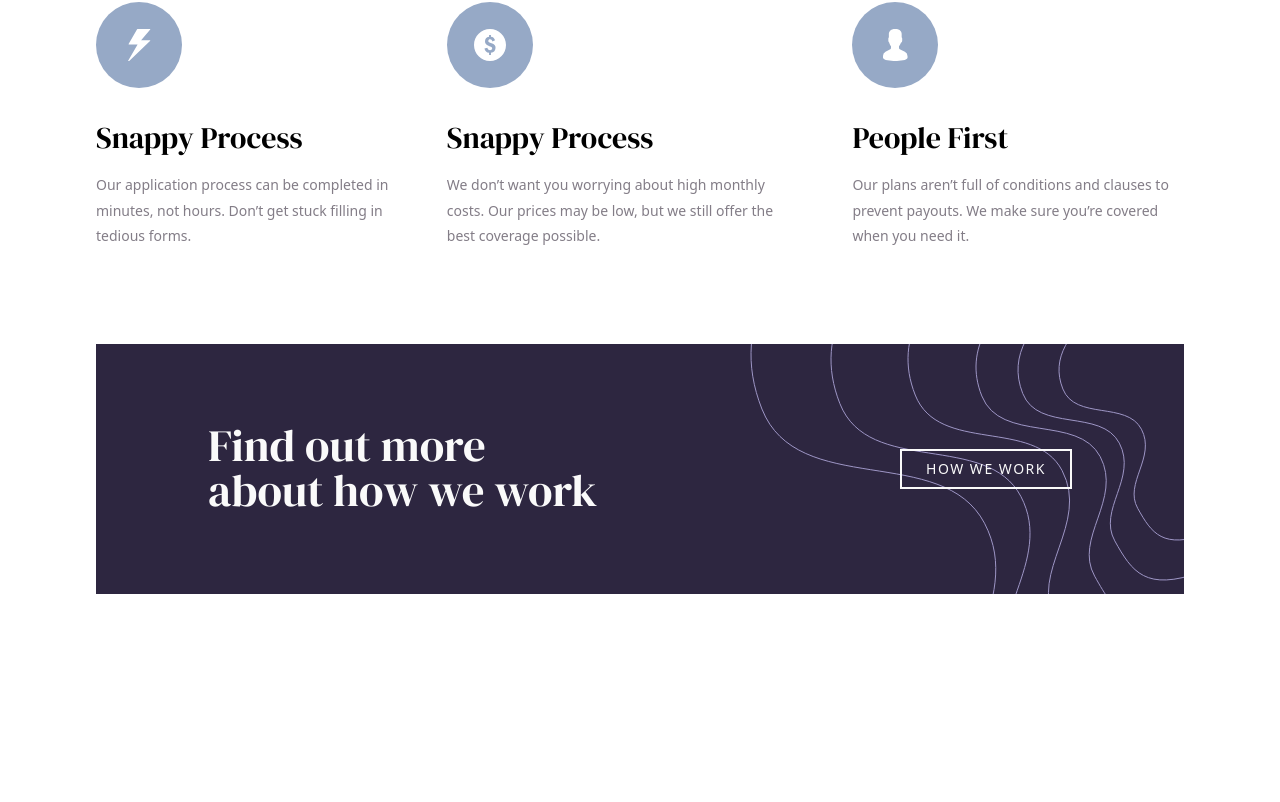
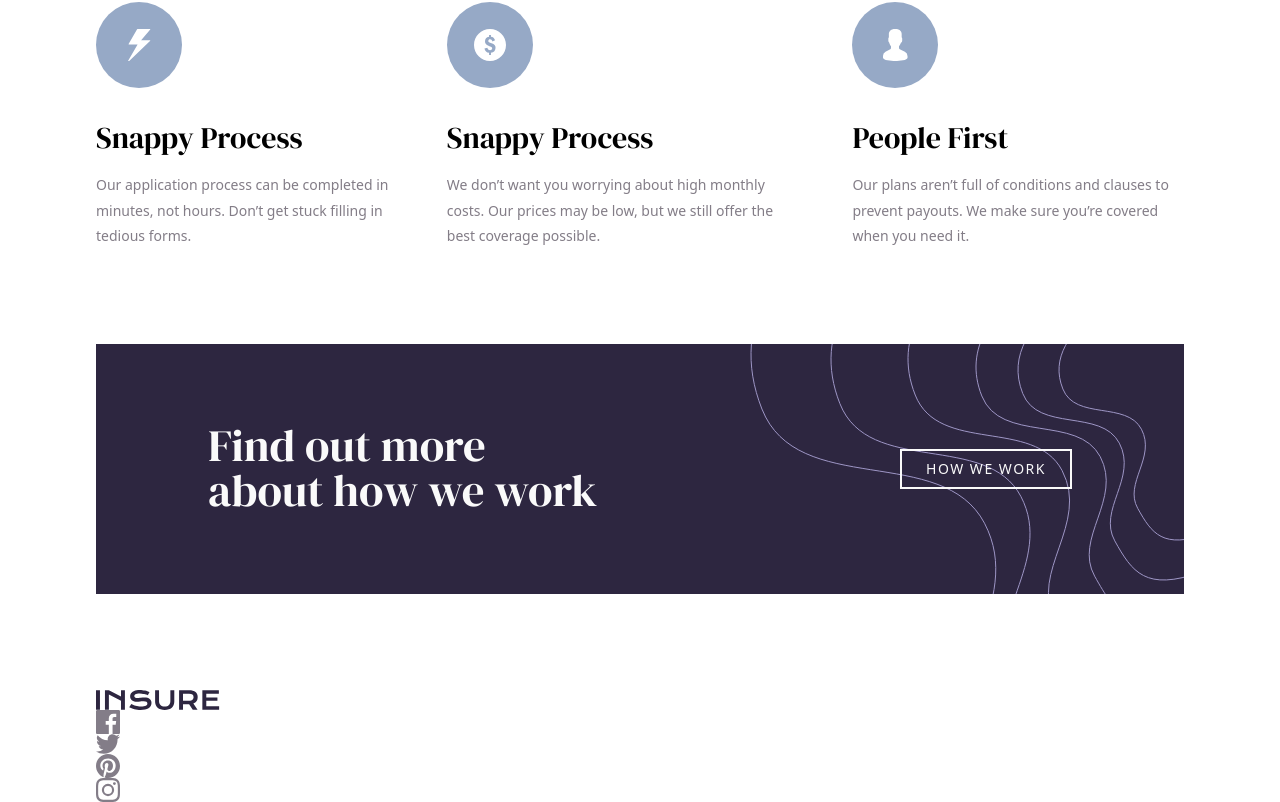
Before and after one commit to kaluczadzsi/insure-landing-page, a React (Vite) app: page / in a window 1280 px wide. Shown: the part 1076-1878 px from the top of the page. Before the commit the page ends 1766 px from the top, so only its background shows below. Built offline with nearby package versions, Linux system fonts and the light colour scheme; the HTML template or start-up script is replaced by a standard one.

Commit message:
Add social icons to footer

```diff
--- a/src/App.tsx
+++ b/src/App.tsx
@@ -1,4 +1,5 @@
 import Features from "./components/Features/Features";
+import Footer from "./components/Footer/Footer";
 import Hero from "./components/Hero/Hero";
 import Nav from "./components/Nav/Nav";
 import Work from "./components/Work/Work";
@@ -11,6 +12,7 @@ const App = () => {
       <Hero />
       <Features />
       <Work />
+      <Footer />
     </ScreenContext>
   );
 };
--- a/src/components/Features/Features.tsx
+++ b/src/components/Features/Features.tsx
@@ -10,7 +10,7 @@ const Features = () => {
       </header>
       <div className="flex flex-col gap-12 md:flex-row">
         {FEATURES.map((feature) => (
-          <Feature key={feature.title} {...feature} />
+          <Feature key={feature.id} {...feature} />
         ))}
       </div>
     </main>
--- /dev/null
+++ b/src/components/Footer/Footer.tsx
@@ -0,0 +1,15 @@
+import Logo from "../Logo/Logo";
+import Social from "../Social/Social";
+
+const Footer = () => {
+  return (
+    <div className="px-8 xl:px-24 2xl:px-48">
+      <header>
+        <Logo />
+        <Social />
+      </header>
+    </div>
+  );
+};
+
+export default Footer;
--- /dev/null
+++ b/src/components/Logo/Logo.tsx
@@ -0,0 +1,9 @@
+const Logo = () => {
+  return (
+    <a href="#">
+      <img className="h-[20px]" src="/images/logo.svg" alt="Company logo" />
+    </a>
+  );
+};
+
+export default Logo;
--- a/src/components/Nav/Nav.tsx
+++ b/src/components/Nav/Nav.tsx
@@ -5,6 +5,7 @@ import MobileNavToggle from "../MobileNavToggle/MobileNavToggle";
 import Button from "../Button/Button";
 import { ButtonVariants } from "../Button/types";
 import { motion, AnimatePresence } from "framer-motion";
+import Logo from "../Logo/Logo";
 
 const Nav = () => {
   const [isOpen, setIsOpen] = useState<boolean>(false);
@@ -19,9 +20,7 @@ const Nav = () => {
   return (
     <nav>
       <div className="flex items-center justify-between p-6 xl:px-24 2xl:px-48">
-        <a href="#">
-          <img className="h-[20px]" src="/images/logo.svg" alt="Company logo" />
-        </a>
+        <Logo />
         <div className="md:hidden">
           <MobileNavToggle isOpen={isOpen} setIsOpen={setIsOpen} />
         </div>
--- /dev/null
+++ b/src/components/Social/Social.tsx
@@ -0,0 +1,20 @@
+const Social = () => {
+  return (
+    <div className="social">
+      <a href="#">
+        <img src="/images/icon-facebook.svg" alt="Facebook icon" />
+      </a>
+      <a href="#">
+        <img src="/images/icon-twitter.svg" alt="Twitter icon" />
+      </a>
+      <a href="#">
+        <img src="/images/icon-pinterest.svg" alt="Pinterest icon" />
+      </a>
+      <a href="#">
+        <img src="/images/icon-instagram.svg" alt="Instagram icon" />
+      </a>
+    </div>
+  );
+};
+
+export default Social;
--- a/src/constants/features.tsx
+++ b/src/constants/features.tsx
@@ -1,17 +1,20 @@
 export const FEATURES = [
   {
+    id: 1,
     img: "/images/icon-snappy-process.svg",
     title: "Snappy Process",
     description:
       "Our application process can be completed in minutes, not hours. Don’t get stuck filling in tedious forms.",
   },
   {
+    id: 2,
     img: "/images/icon-affordable-prices.svg",
     title: "Snappy Process",
     description:
       "We don’t want you worrying about high monthly costs. Our prices may be low, but we still offer the best coverage possible.",
   },
   {
+    id: 3,
     img: "/images/icon-people-first.svg",
     title: "People First",
     description:
```
